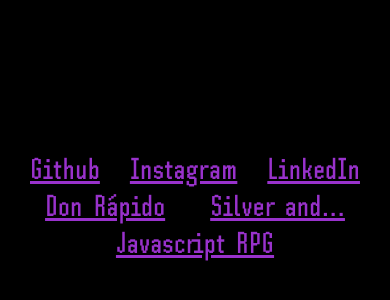
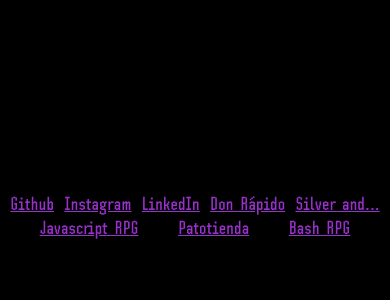
Before and after one commit to raulojeda22/raulojeda, a React (Create React App) app: page / in a window 390 px wide. Shown: the part 400-700 px from the top of the page. Built offline with nearby package versions, Linux system fonts and the light colour scheme.

Commit message:
Add bash-shell-rpg and Patotienda

```diff
--- a/src/App.css
+++ b/src/App.css
@@ -58,7 +58,7 @@
 
 nav {
   font-family: sHPinscherRegular;
-  font-size: 3vw;
+  font-size: 2vw;
   width: 100%;
   display: flex;
   justify-content: space-evenly;
@@ -74,6 +74,6 @@
     font-size: 30vw;
   }
   nav {
-    font-size: 8vw;
+    font-size: 5vw;
   }
 }
--- a/src/App.js
+++ b/src/App.js
@@ -16,6 +16,8 @@
           <a target="_blank" rel="noopener noreferrer" href="https://donrapido.es/">Don Rápido</a>
           <a target="_blank" rel="noopener noreferrer" href="https://www.silverand.es/">Silver and...</a>
           <a target="_blank" rel="noopener noreferrer" href="https://raulojeda22.github.io/Javascript-RPG/">Javascript RPG</a>
+          <a target="_blank" rel="noopener noreferrer" href="https://raulojeda22.github.io/react-redux-sample-shop">Patotienda</a>
+          <a target="_blank" rel="noopener noreferrer" href="https://snapcraft.io/bash-shell-rpg">Bash RPG</a>
         </nav>
       </div>
     );
```
